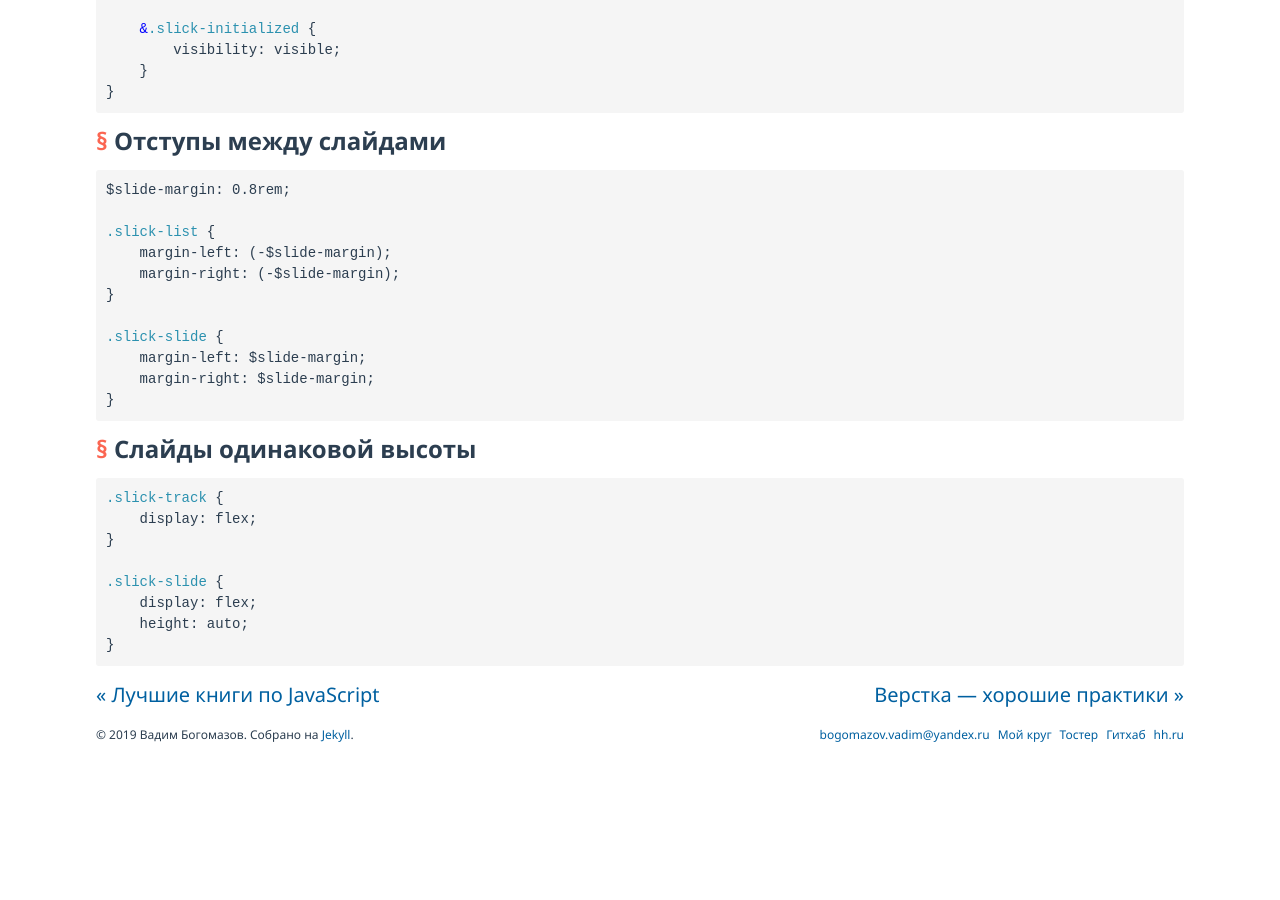
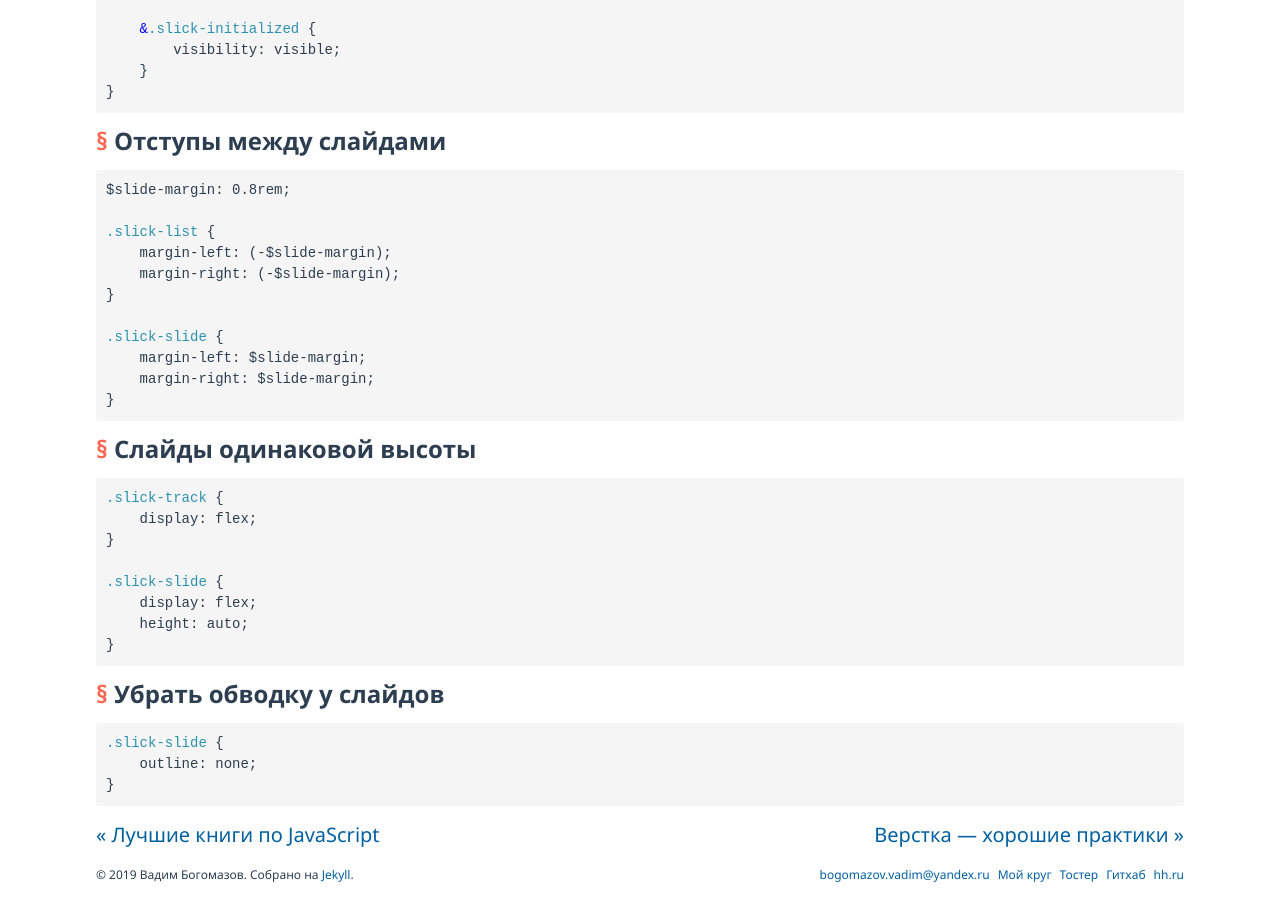
Before and after one commit to vadimbogomazov/vadimbogomazov.github.io, a Jekyll site: the page built from _posts/2019-10-17-slick-slider-faq.md, in a window 1280 px wide and 900 px high, scrolled down 714 px. Built offline with Jekyll 4.4.1, drawn with Linux system fonts in a browser that asks for light colours; before the commit the page ends 1474 px from its top, so only the background shows below that.

Commit message:
Update data

````diff
--- a/_posts/2019-10-17-slick-slider-faq.md
+++ b/_posts/2019-10-17-slick-slider-faq.md
@@ -66,3 +66,11 @@ $slide-margin: 0.8rem;
     height: auto;
 }
 ```
+
+<h3 id="remove-outline"><a href="#remove-outline" class="post__anchor">&sect;</a> Убрать обводку у&nbsp;слайдов</h3>
+
+```css
+.slick-slide {
+    outline: none;
+}
+```
````
Also changed, not shown: snippets.md (+2 -0 lines).
